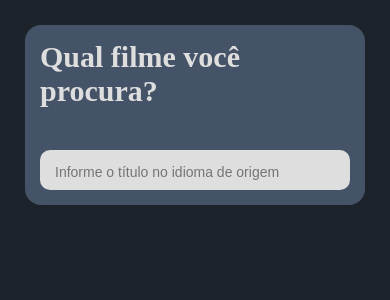
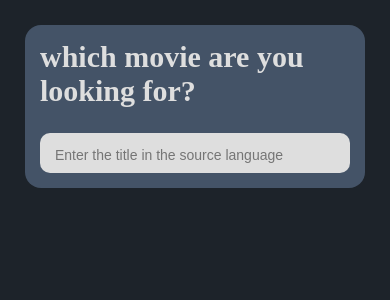
Before and after one commit to FilipeNatividade/search_movies, a React (Create React App) app: page / in a window 390 px wide. Shown: the top 300 px of the page. Built offline with nearby package versions, Linux system fonts and the light colour scheme; no server answers.

Commit message:
responsive card-movies anddone

```diff
--- a/src/components/button-Pages/index.js
+++ b/src/components/button-Pages/index.js
@@ -18,12 +18,12 @@ const ButtonsPages = () => {
   return (
     <Container href="#">
         {count > 1 && (
-          <Buttons onClick={() => handlePages("-")}>
+          <Buttons title='Previous' onClick={() => handlePages("-")}>
             <ArrowLeftCircleFill className="arrowButton" />
           </Buttons>
         )}
         {count < pages && (
-          <Buttons onClick={() => handlePages("+")}>
+          <Buttons title='next' onClick={() => handlePages("+")}>
             <ArrowRightCircleFill className="arrowButton" />
           </Buttons>
         )}
--- a/src/components/button-Pages/style.js
+++ b/src/components/button-Pages/style.js
@@ -3,7 +3,7 @@ import styled from "styled-components/macro";
 export const Container = styled.a`
   align-items: center;
   display: flex;
-  justify-content: space-between;
+  justify-content: center;
   margin: 50px auto 0;
   width: 25%;
 `;
@@ -11,7 +11,7 @@ export const Container = styled.a`
 export const Buttons = styled.button`
   background-color: transparent;
   height: 30px;
-  width: 100px;
+  width: 50%;
   .arrowButton {
     color: #dedede;
     height: 25px;
--- a/src/components/card-movies/index.js
+++ b/src/components/card-movies/index.js
@@ -14,7 +14,7 @@ const CardMovie = () => {
       {data.map((movie) => (
         <Container key={uuidv4()} onClick={() => handleGetID(movie.imdbID)}>
           {movie.Poster === "N/A" ? (
-            <NoPoster>Sem poster</NoPoster>
+            <NoPoster>No poster</NoPoster>
           ) : (
             <Posters src={movie.Poster} alt={movie.Title} />
           )}
--- a/src/components/card-movies/style.js
+++ b/src/components/card-movies/style.js
@@ -8,13 +8,20 @@ export const Container = styled.div`
   margin-top: 25px;
   padding: 20px;
   width: 100%;
+  @media only screen and (min-width: 700px) and (max-width: 900px) {
+    width: 48%;
+  }
+  @media only screen and (min-width: 901px){
+    width: 250px;
+  }
+
 `;
 
 export const Posters = styled.img`
   width: 100%;
 `;
 
-export const Title = styled.p`
+export const Title = styled.h2`
   margin-top: 25px;
 `;
 
--- a/src/components/container-search/index.js
+++ b/src/components/container-search/index.js
@@ -1,6 +1,6 @@
 import { useStateProvider } from "../../providers/state-context";
 import ButtonsPages from "../button-Pages";
-import { Container, InputSearch} from "./style";
+import { Container, Header, InputSearch, RenderCards } from "./style";
 import CardMovie from "../card-movies";
 
 const ContainerSearch = () => {
@@ -11,23 +11,22 @@ const ContainerSearch = () => {
     setTitle(e.target.value);
   };
   return (
-    <>
-      <Container>
-        <h2>Qual filme você procura?</h2>
-        <div>
+    <Container>
+      <Header>
+        <h2>which movie are you looking for?</h2>
           <InputSearch
             value={title}
             onChange={(e) => getTitle(e)}
-            placeholder="Informe o título no idioma de origem"
+            placeholder="Enter the title in the source language"
           />
-        </div>
-      </Container>
+      </Header>
+
       {title.length > 0 && data === undefined && (
-        <p className="notFound">filme não encontrado</p>
+        <p className="notFound">movie not found</p>
       )}
-      {data !== undefined && <CardMovie />}
+      <RenderCards>{data !== undefined && <CardMovie />}</RenderCards>
       <ButtonsPages />
-    </>
+    </Container>
   );
 };
 
--- a/src/components/container-search/style.js
+++ b/src/components/container-search/style.js
@@ -1,15 +1,24 @@
 import styled from "styled-components/macro";
 
-export const Container = styled.div`
+export const Container = styled.div``;
+
+export const Header = styled.div`
   background-color: #445367;
   border-radius: 16px;
-  display: flex;
-  flex-direction: column;
   font-size: 20px;
-  height: 180px;
-  justify-content: space-between;
   padding: 15px;
   width: 100%;
+  h2{
+    @media only screen and (min-width: 850px){
+    font-size: 25px;
+  }
+  }
+  @media only screen and (min-width: 850px){
+    align-items:center ;
+    display: flex;
+    height: 125px;
+    justify-content: space-between;
+  }
 `;
 
 export const InputSearch = styled.input`
@@ -17,6 +26,7 @@ export const InputSearch = styled.input`
   border-radius: 10px;
   font-size: 20px;
   height: 40px;
+  margin: 25px auto 0;
   padding: 0 15px;
   width: 100%;
   ::-webkit-input-placeholder {
@@ -28,4 +38,14 @@ export const InputSearch = styled.input`
   textarea:-moz-placeholder {
     font-size: 14px;
   }
+  @media only screen and (min-width: 850px){
+    margin: 0;
+    width: 50%;
+  }
 `;
+
+export const RenderCards = styled.div`
+  display: flex;
+  flex-wrap: wrap;
+  justify-content: space-between;
+`;
--- a/src/components/selected-movie/index.js
+++ b/src/components/selected-movie/index.js
@@ -24,40 +24,41 @@ const SelectedMovie = () => {
   }, [idMovie]);
   return (
     <>
-      <BackButton onClick={() => history.push("/")}>
+      <BackButton title='back to home' onClick={() => history.push("/")}>
         <ArrowLeftCircleFill className="home" />
       </BackButton>
       <Container>
         {chosenMovie.Poster === "N/A" ? (
-          <NoPoster>Sem poster</NoPoster>
+          <NoPoster>No poster</NoPoster>
         ) : (
           <PosterMovie src={chosenMovie.Poster} alt={chosenMovie.Titulo} />
         )}
-
+        <div>
           <Paragraph>
-          Título: <SpanParagraph>{chosenMovie.Title}</SpanParagraph>{" "}
+            Title: <SpanParagraph>{chosenMovie.Title}</SpanParagraph>{" "}
           </Paragraph>
           <Paragraph>
-          Ano: <SpanParagraph>{chosenMovie.Year}</SpanParagraph>{" "}
+            Year: <SpanParagraph>{chosenMovie.Year}</SpanParagraph>{" "}
           </Paragraph>
           <Paragraph>
-          Estreia: <SpanParagraph>{chosenMovie.Released}</SpanParagraph>{" "}
+            Released: <SpanParagraph>{chosenMovie.Released}</SpanParagraph>{" "}
           </Paragraph>
           <Paragraph>
-          Duração: <SpanParagraph>{chosenMovie.Runtime}</SpanParagraph>{" "}
+            Runtime: <SpanParagraph>{chosenMovie.Runtime}</SpanParagraph>{" "}
           </Paragraph>
           <Paragraph>
-          Genero: <SpanParagraph>{chosenMovie.Genre}</SpanParagraph>{" "}
+            Genre: <SpanParagraph>{chosenMovie.Genre}</SpanParagraph>{" "}
           </Paragraph>
           <Paragraph>
-          Diretor: <SpanParagraph>{chosenMovie.Director}</SpanParagraph>{" "}
+            Director: <SpanParagraph>{chosenMovie.Director}</SpanParagraph>{" "}
           </Paragraph>
           <Paragraph>
-          Sinopse: <SpanParagraph>{chosenMovie.Plot}</SpanParagraph>{" "}
+            Plot: <SpanParagraph>{chosenMovie.Plot}</SpanParagraph>{" "}
           </Paragraph>
           <Paragraph>
             Awards: <SpanParagraph>{chosenMovie.Awards}</SpanParagraph>{" "}
           </Paragraph>
+        </div>
       </Container>
     </>
   );
--- a/src/components/selected-movie/style.js
+++ b/src/components/selected-movie/style.js
@@ -4,10 +4,18 @@ export const Container = styled.div`
   background-color: #445367;
   border-radius: 16px;
   border: 5px solid #dedede;
+  display: flex;
+  flex-wrap: wrap;
   font-size: 20px;
   margin-top: 25px;
   padding: 20px;
   width: 100%;
+  /* @media only screen and (min-width: 850px){
+    align-items:center ;
+    display: flex;
+    height: 125px;
+    justify-content: space-between;
+  } */
 `;
 
 export const BackButton = styled.button`
@@ -21,6 +29,9 @@ export const BackButton = styled.button`
 export const PosterMovie = styled.img`
   margin-bottom: 25px;
   width: 100%;
+  @media only screen and (min-width: 500px){
+    width: 300px;
+  }
 `;
 
 export const NoPoster = styled.p`
@@ -39,15 +50,3 @@ export const SpanParagraph = styled.span`
   font-weight: 400;
   width: 60%;
 `
-
-// export const Posters = styled.img`
-//   width: 100%;
-// `;
-
-// export const Title = styled.p`
-//   margin-top: 25px;
-// `;
-
-// export const NoPoster = styled.p`
-//   color:#ff0000;
-// `;
--- a/src/providers/state-context/index.js
+++ b/src/providers/state-context/index.js
@@ -6,7 +6,6 @@ const StateContext = createContext();
 export const StatePtoviders = ({ children }) => {
   const [data, setData] = useState([]);
   const [idMovie, setIdMovie] = useState("");
-  console.log(idMovie)
   const [inputValue, setInputValue] = useState("");
   const [title, setTitle] = useState("");
   const [pages, setPages] = useState(0);
```
Lines whose indentation alone changed are shown as unchanged.
